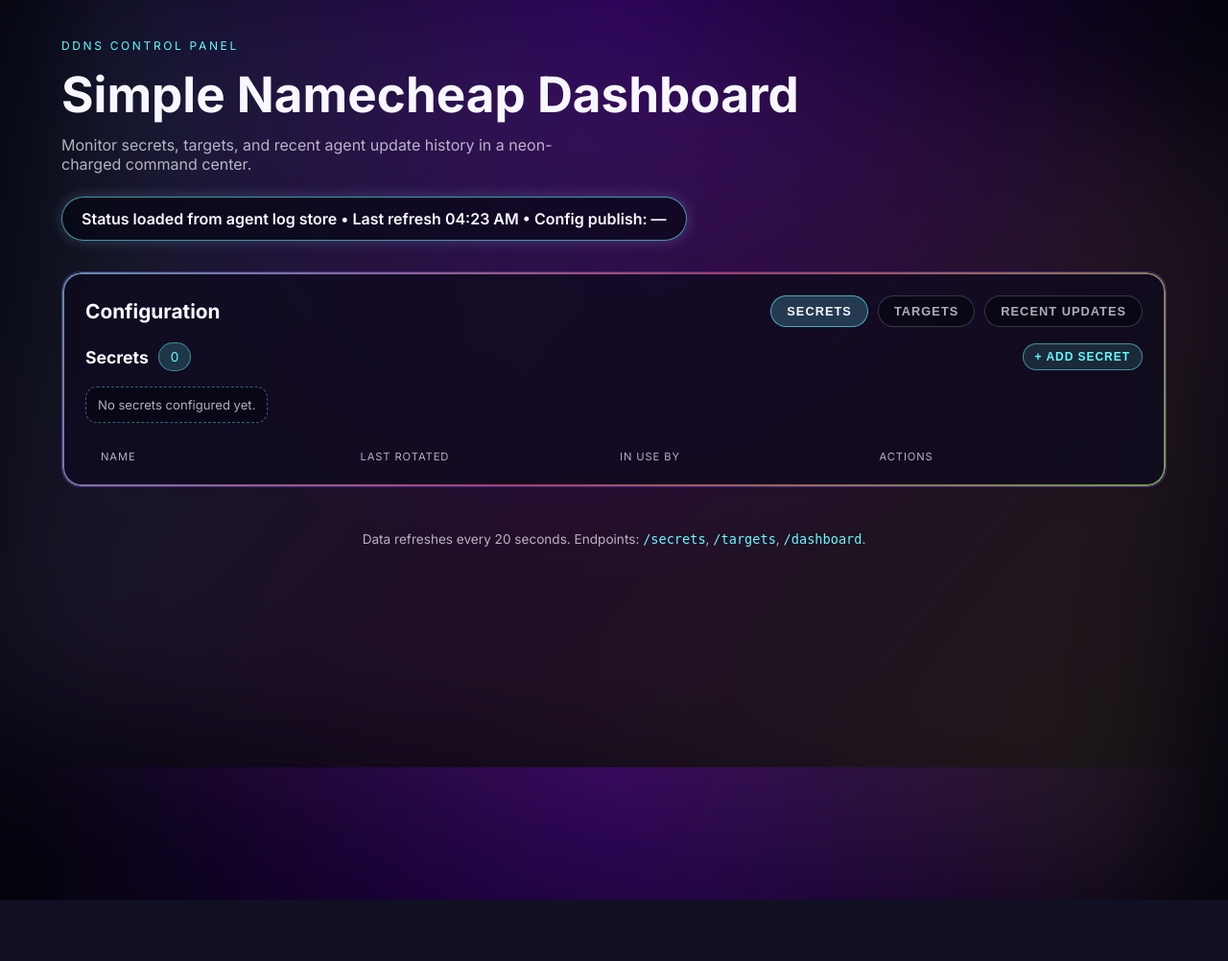
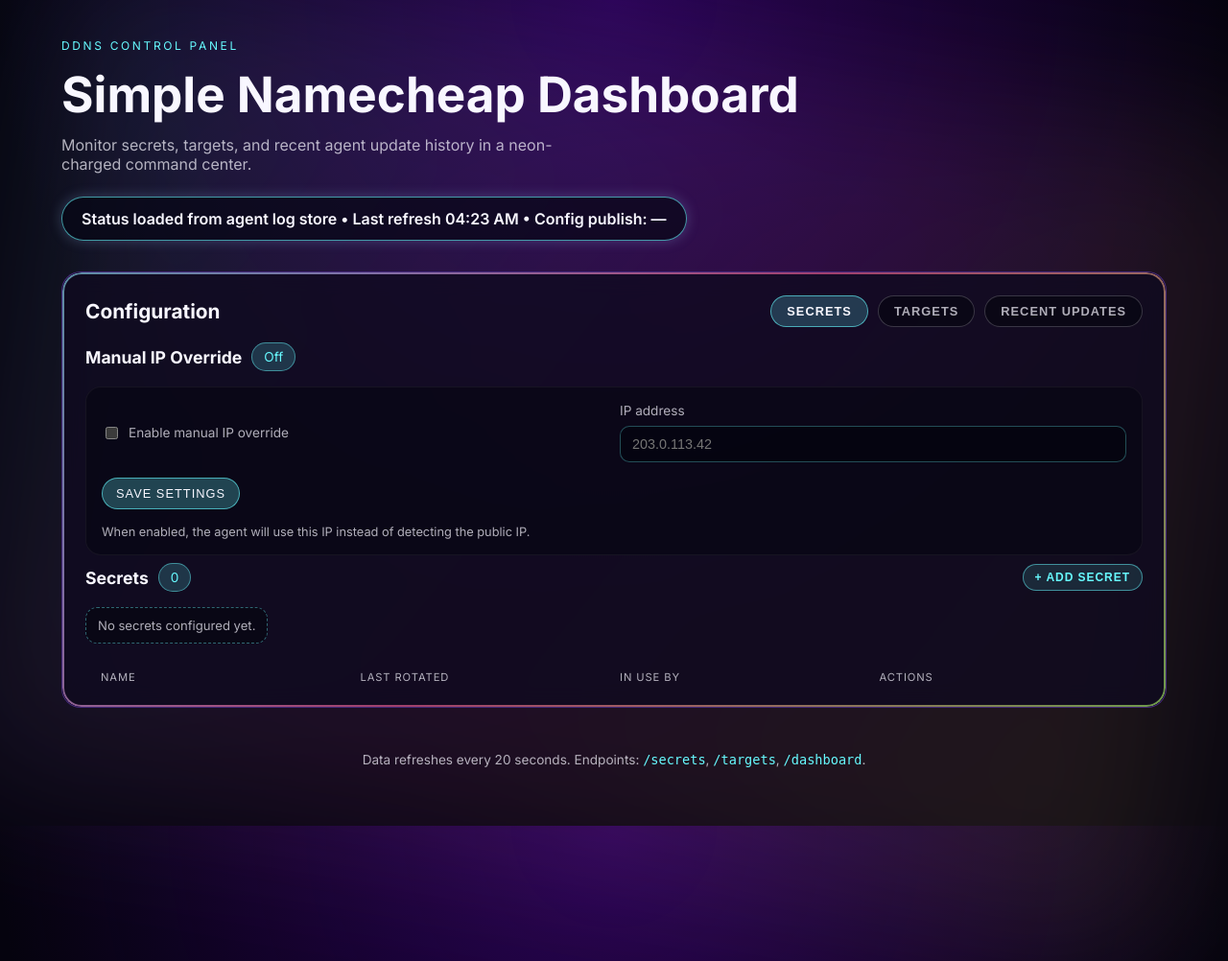
Before and after one commit to magus-warrior/simple-namecheap-ddns, a Flask app: page / in a window 1280 px wide; the page is wider, and only the part inside the window is pictured. Shown: that part at 96% size. Before the commit the page ends 938 px from the top of that part, so only its background shows below. Run offline with Flask 3, Linux system fonts and the light colour scheme; data comes from the database, SQL or seed files in the repository; data that the repository does not hold is empty.

Commit message:
Add manual IP override settings

```diff
--- a/webapp/models.py
+++ b/webapp/models.py
@@ -37,3 +37,17 @@ class Target(db.Model):
 
     def __repr__(self) -> str:
         return f"<Target id={self.id} host={self.host!r} domain={self.domain!r}>"
+
+
+class AppSettings(db.Model):
+    __tablename__ = "app_settings"
+
+    id = db.Column(db.Integer, primary_key=True)
+    manual_ip_enabled = db.Column(db.Boolean, nullable=False, default=False)
+    manual_ip_address = db.Column(db.String(64), nullable=True)
+
+    def __repr__(self) -> str:
+        return (
+            "<AppSettings id="
+            f"{self.id} manual_ip_enabled={self.manual_ip_enabled}>"
+        )
--- a/webapp/routes.py
+++ b/webapp/routes.py
@@ -2,6 +2,7 @@
 
 from __future__ import annotations
 
+import ipaddress
 import os
 import sqlite3
 from pathlib import Path
@@ -15,7 +16,7 @@ from agent.database import LogDB, UpdateRecord
 from shared_lib.security import CryptoManager
 from shared_lib.url_validation import parse_host_allowlist, validate_url
 from webapp.publisher import ConfigCompiler
-from webapp.models import Secret, Target, db
+from webapp.models import AppSettings, Secret, Target, db
 
 bp = Blueprint(
     "webapp",
@@ -62,6 +63,15 @@ def _get_agent_key() -> str:
     raise RuntimeError("AGENT_MASTER_KEY is required to publish agent config")
 
 
+def _get_app_settings() -> AppSettings:
+    settings = AppSettings.query.first()
+    if settings is None:
+        settings = AppSettings(manual_ip_enabled=False, manual_ip_address=None)
+        db.session.add(settings)
+        db.session.commit()
+    return settings
+
+
 def _publish_config() -> dict[str, Any] | None:
     try:
         check_ip_url = _get_check_ip_url()
@@ -79,8 +89,9 @@ def _publish_config() -> dict[str, Any] | None:
         update_url_template=update_url_template,
     )
     targets = Target.query.order_by(Target.id).all()
+    settings = _get_app_settings()
     try:
-        compiler.publish(targets)
+        compiler.publish(targets, settings)
     except (OSError, RuntimeError) as exc:
         config_path = getattr(compiler, "_config_path", None)
         current_app.logger.exception(
@@ -114,6 +125,13 @@ def _target_to_dict(target: Target) -> dict[str, Any]:
         "secret_id": target.secret_id,
         "is_enabled": target.is_enabled,
         "interval_minutes": target.interval_minutes,
+    }
+
+
+def _settings_to_dict(settings: AppSettings) -> dict[str, Any]:
+    return {
+        "manual_ip_enabled": settings.manual_ip_enabled,
+        "manual_ip_address": settings.manual_ip_address,
     }
 
 
@@ -263,10 +281,70 @@ def _fetch_public_ip() -> str | None:
         return None
 
 
+def _normalize_manual_ip(value: Any) -> str | None:
+    if value in (None, ""):
+        return None
+    return str(ipaddress.ip_address(str(value)))
+
+
 @bp.get("/secrets")
 def list_secrets() -> Any:
     secrets = Secret.query.order_by(Secret.name).all()
     return jsonify([_secret_to_dict(secret) for secret in secrets])
+
+
+@bp.get("/settings")
+def get_settings() -> Any:
+    settings = _get_app_settings()
+    return jsonify(_settings_to_dict(settings))
+
+
+@bp.put("/settings")
+def update_settings() -> Any:
+    settings = _get_app_settings()
+    payload = request.get_json(silent=True) or {}
+    manual_ip_enabled = (
+        bool(payload.get("manual_ip_enabled"))
+        if "manual_ip_enabled" in payload
+        else settings.manual_ip_enabled
+    )
+    manual_ip_address = settings.manual_ip_address
+    if "manual_ip_address" in payload:
+        try:
+            manual_ip_address = _normalize_manual_ip(
+                payload.get("manual_ip_address")
+            )
+        except ValueError:
+            return (
+                jsonify(
+                    {
+                        "error": (
+                            "manual_ip_address must be a valid IPv4 or IPv6 address"
+                        )
+                    }
+                ),
+                400,
+            )
+    if manual_ip_enabled and not manual_ip_address:
+        return (
+            jsonify(
+                {
+                    "error": (
+                        "manual_ip_address is required when manual_ip_enabled is true"
+                    )
+                }
+            ),
+            400,
+        )
+
+    settings.manual_ip_enabled = manual_ip_enabled
+    settings.manual_ip_address = manual_ip_address
+    db.session.commit()
+    publish_error = _publish_config()
+    response_payload = _settings_to_dict(settings)
+    if publish_error:
+        response_payload["publish_error"] = publish_error
+    return jsonify(response_payload)
 
 
 @bp.post("/secrets")
--- a/webapp/static/js/app.js
+++ b/webapp/static/js/app.js
@@ -98,6 +98,11 @@ const TAB_LOGS = document.getElementById("tab-logs");
 const PANEL_SECRETS = document.getElementById("panel-secrets");
 const PANEL_TARGETS = document.getElementById("panel-targets");
 const PANEL_LOGS = document.getElementById("panel-logs");
+const SETTINGS_FORM = document.getElementById("settings-form");
+const SETTINGS_STATUS = document.getElementById("settings-status");
+const SETTINGS_SUBMIT = document.getElementById("settings-submit");
+const MANUAL_IP_ENABLED = document.getElementById("manual-ip-enabled");
+const MANUAL_IP_ADDRESS = document.getElementById("manual-ip-address");
 
 const secretsCache = [];
 let editingSecretId = null;
@@ -288,6 +293,17 @@ const renderTargets = (targets, secrets) => {
     });
   }
   TARGETS_COUNT.textContent = targets.length;
+};
+
+const renderSettings = (settings) => {
+  const manualEnabled = Boolean(settings?.manual_ip_enabled);
+  const manualAddress = settings?.manual_ip_address ?? "";
+  MANUAL_IP_ENABLED.checked = manualEnabled;
+  MANUAL_IP_ADDRESS.value = manualAddress;
+  MANUAL_IP_ADDRESS.disabled = !manualEnabled;
+  SETTINGS_STATUS.textContent = manualEnabled
+    ? `On • ${manualAddress || "Missing IP"}`
+    : "Off";
 };
 
 const parseAgentMessage = (message) => {
@@ -590,6 +606,26 @@ const forceTargetUpdate = async (targetId) => {
   return payload;
 };
 
+const updateSettings = async () => {
+  const payload = {
+    manual_ip_enabled: MANUAL_IP_ENABLED.checked,
+    manual_ip_address: MANUAL_IP_ADDRESS.value.trim() || null,
+  };
+  const response = await fetch("/settings", {
+    method: "PUT",
+    headers: { "Content-Type": "application/json" },
+    body: JSON.stringify(payload),
+  });
+  if (!response.ok) {
+    await throwResponseError(response, "Unable to update settings");
+  }
+  const responsePayload = await response.json();
+  return {
+    settings: responsePayload,
+    publishError: responsePayload?.publish_error ?? null,
+  };
+};
+
 const deleteTarget = async (targetId) => {
   if (!confirm("Delete this target?")) {
     return;
@@ -612,22 +648,30 @@ const deleteTarget = async (targetId) => {
 const loadData = async () => {
   try {
     setStatus("Syncing neon data streams…");
-    const [secretsResponse, targetsResponse, logsResponse] = await Promise.all([
+    const [secretsResponse, targetsResponse, logsResponse, settingsResponse] = await Promise.all([
       fetch("/secrets"),
       fetch("/targets"),
       fetch("/dashboard"),
+      fetch("/settings"),
     ]);
-    if (!secretsResponse.ok || !targetsResponse.ok || !logsResponse.ok) {
+    if (
+      !secretsResponse.ok ||
+      !targetsResponse.ok ||
+      !logsResponse.ok ||
+      !settingsResponse.ok
+    ) {
       throw new Error("Failed to fetch data");
     }
-    const [secrets, targets, logsPayload] = await Promise.all([
+    const [secrets, targets, logsPayload, settingsPayload] = await Promise.all([
       secretsResponse.json(),
       targetsResponse.json(),
       logsResponse.json(),
+      settingsResponse.json(),
     ]);
     renderSecrets(secrets, targets);
     renderTargets(targets, secrets);
     renderLogs(logsPayload.logs ?? [], targets);
+    renderSettings(settingsPayload);
     const refreshTime = formatTime(Date.now());
     setStatus(`Status loaded from agent log store • Last refresh ${refreshTime} • Config publish: —`);
   } catch (error) {
@@ -753,5 +797,28 @@ TARGET_SECRET_FORM.addEventListener("submit", async (event) => {
   }
 });
 
+MANUAL_IP_ENABLED.addEventListener("change", () => {
+  MANUAL_IP_ADDRESS.disabled = !MANUAL_IP_ENABLED.checked;
+});
+
+SETTINGS_FORM.addEventListener("submit", async (event) => {
+  event.preventDefault();
+  try {
+    SETTINGS_SUBMIT.disabled = true;
+    setStatus("Saving settings…");
+    const { settings, publishError } = await updateSettings();
+    renderSettings(settings);
+    if (publishError) {
+      setStatus(`Settings saved • ${formatPublishError(publishError)}`, true);
+    } else {
+      setStatus("Settings saved.");
+    }
+  } catch (error) {
+    setStatus(`Settings save failed — ${error.message || "check inputs"}`, true);
+  } finally {
+    SETTINGS_SUBMIT.disabled = false;
+  }
+});
+
 loadData();
 setInterval(loadData, 20000);
--- a/webapp/templates/index.html
+++ b/webapp/templates/index.html
@@ -56,6 +56,38 @@
               Recent updates
             </button>
           </div>
+        </div>
+
+        <div class="tab-panel is-active" id="panel-settings">
+          <div class="tab-panel-header">
+            <div class="tab-panel-title">
+              <h3 id="settings-title">Manual IP Override</h3>
+              <span class="badge" id="settings-status">Off</span>
+            </div>
+          </div>
+          <form class="form" id="settings-form">
+            <div class="form-row">
+              <label class="checkbox">
+                <input id="manual-ip-enabled" name="manual_ip_enabled" type="checkbox" />
+                Enable manual IP override
+              </label>
+              <label>
+                IP address
+                <input
+                  id="manual-ip-address"
+                  name="manual_ip_address"
+                  type="text"
+                  placeholder="203.0.113.42"
+                />
+              </label>
+            </div>
+            <div class="form-actions">
+              <button type="submit" class="primary" id="settings-submit">Save settings</button>
+            </div>
+            <p class="form-hint" id="settings-hint">
+              When enabled, the agent will use this IP instead of detecting the public IP.
+            </p>
+          </form>
         </div>
 
         <div class="tab-panel is-active" id="panel-secrets" role="tabpanel" aria-labelledby="tab-secrets">
```
Also changed, not shown: agent/core.py (+13 -1 lines), shared_lib/schema.py (+32 -2 lines), webapp/publisher.py (+16 -4 lines).
